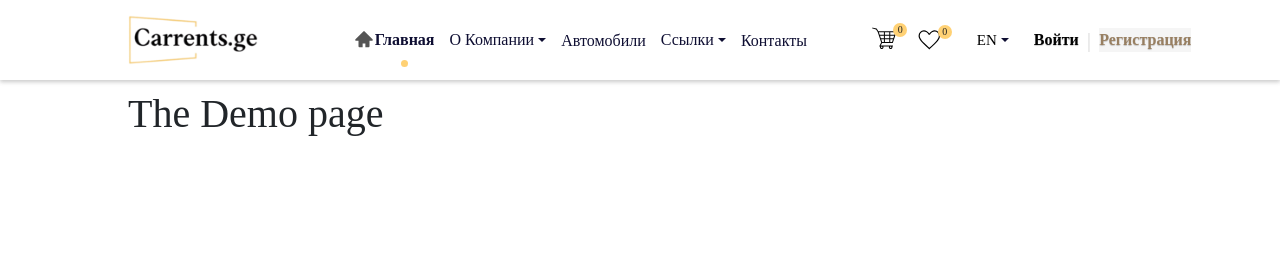
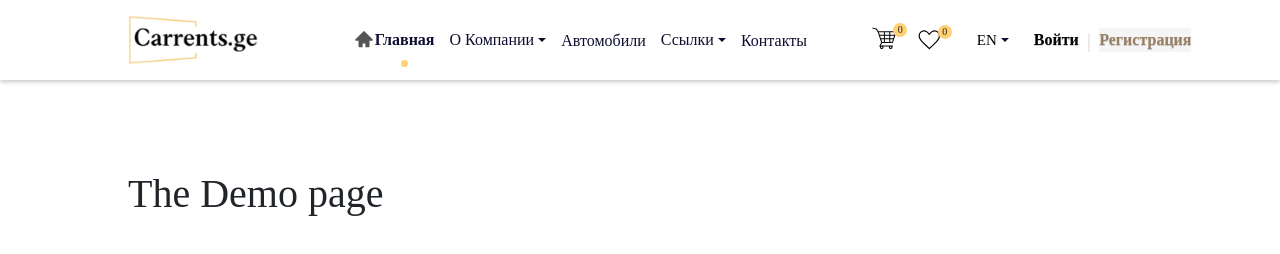
Before and after one commit to maks-tm/test-crge-demo, a plain HTML site: page index.html in a window 1280 px wide. Drawn offline with nearby package versions, Linux system fonts and the light colour scheme; a web font is replaced by a local one.

Commit message:
Update style.css1

```diff
--- a/style.css
+++ b/style.css
@@ -221,7 +221,7 @@ body {
 
 /* Global Header */
 .header {
-    position: var(--fixed);
+    position: sticky;
     top: var(--top);
     left: var(--left);
     display: var(--flex);
```
